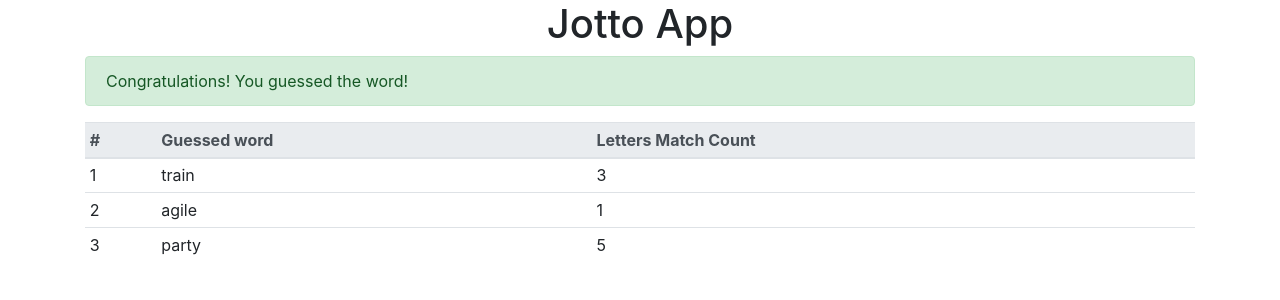
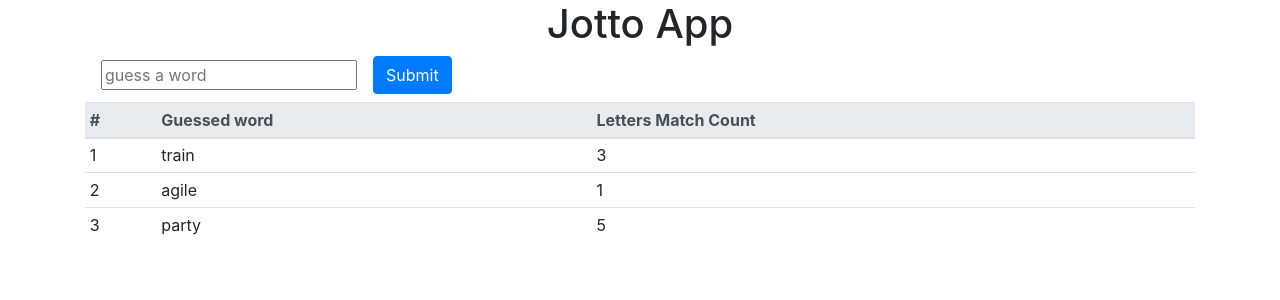
Before and after one commit to Happytoad42/testing-jotto, a React app: page / in a window 1280 px wide. Shown: the top 300 px of the page. Built offline with nearby package versions, Linux system fonts and the light colour scheme.

Commit message:
finished test for input not guessed

```diff
--- a/src/components/Input/Input.js
+++ b/src/components/Input/Input.js
@@ -1,8 +1,29 @@
-import React, { Component } from 'react';
+import React from 'react';
 import { connect } from 'react-redux';
 
-export const Input = (props) => {
-  return <div>{props.success ? 'Yay!' : 'Nay...'}</div>;
+import Congrats from '../Congrats/Congrats';
+
+export const Input = ({ success }) => {
+  let contents;
+
+  if (success) {
+    contents = <Congrats success={true} />;
+  } else {
+    contents = (
+      <form className='form-inline'>
+        <input
+          type='text'
+          placeholder='guess a word'
+          data-test='input-box'
+          className='mb-2 mx-sm-3'
+        ></input>
+        <button className='btn btn-primary mb-2' data-test='submit-button'>
+          Submit
+        </button>
+      </form>
+    );
+  }
+  return <div data-test='input-component'>{contents}</div>;
 };
 
 const mapStateToProps = (state) => {
--- a/src/containers/App/App.js
+++ b/src/containers/App/App.js
@@ -1,5 +1,7 @@
 import React from 'react';
 import './App.css';
+
+import Input from '../../components/Input/Input';
 import Congrats from '../../components/Congrats/Congrats';
 import GuessedWords from '../../components/GuessedWords/GuessedWords';
 
@@ -27,7 +29,8 @@ class App extends React.Component {
     return (
       <div data-test='app-container' className='container'>
         <h1 style={{ textAlign: 'center' }}>Jotto App</h1>
-        <Congrats success={true} />
+        <Input />
+        <Congrats success={false} />
         <GuessedWords guessedWords={this.dummyGuessedWords} />
       </div>
     );
```
Also changed, not shown: 1 other file (tests, documents, lock files or other folders).
